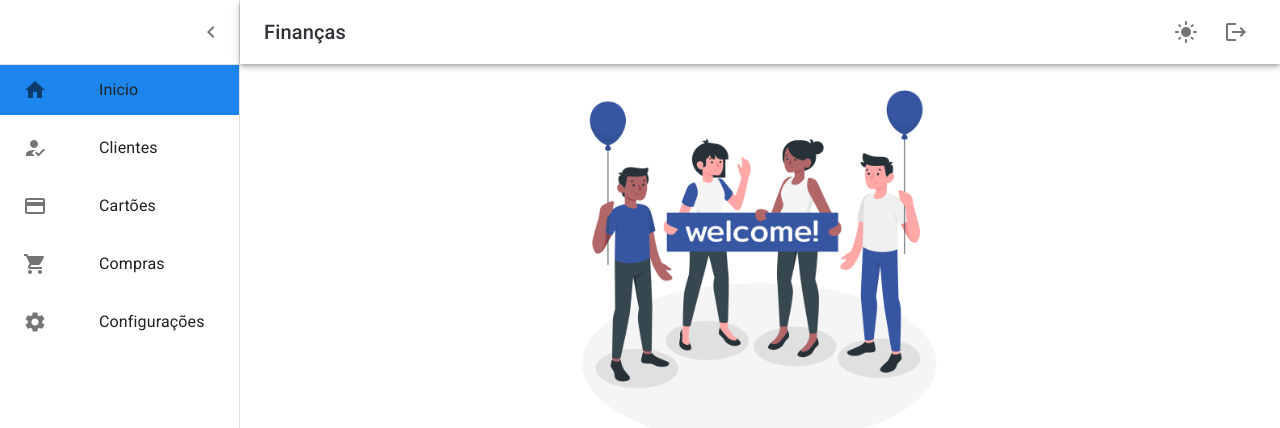
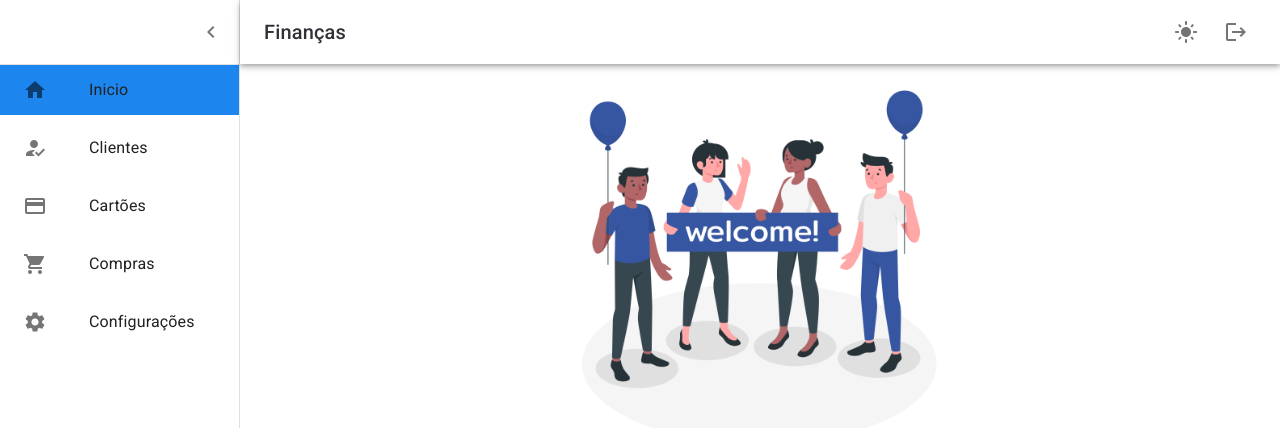
Before and after one commit to josimara-lima2/gerenciandoFinacas, a React (Create React App) app: page / in a window 1280 px wide. Shown: the top 428 px of the page. Built offline with nearby package versions, Linux system fonts and the light colour scheme; sample sign-in values are in the browser's storage.

Commit message:
refactor: componente itemMenuSidebar e styledRegisterELogin

```diff
--- /dev/null
+++ b/src/components/Layout/components/ItemMenuSidebar/ItemMenuSidebar.tsx
@@ -0,0 +1,50 @@
+import React from 'react';
+import { Link as MuiLink } from 'react-router-dom';
+import {
+  styled,
+  Typography,
+  ListItemIcon as MuiListItemIcon,
+} from '@mui/material';
+
+const Link = styled(MuiLink)(({ theme }) => ({
+  width: '100%',
+  textDecoration: 'none',
+  fontSize: theme.spacing(2),
+  borderRadius: 0,
+  color:
+    theme.palette.mode === 'dark'
+      ? theme.palette.grey[100]
+      : theme.palette.grey[900],
+  display: 'flex',
+  justifyContent: 'start',
+  alignItems: 'center',
+  marginBottom: '8px',
+  padding: '3px',
+  height: '50px',
+
+  '&:hover': {
+    opacity: 0.6,
+  },
+}));
+
+const ListItemIcon = styled(MuiListItemIcon)(() => ({
+  margin: '5px 10px 5px 20px',
+}));
+
+type Props = {
+  pathname: string;
+  to: string;
+  Icon: React.ReactNode;
+  title: string;
+};
+
+const ItemMenuSidebar = ({ pathname, to, Icon, title }: Props) => {
+  return (
+    <Link to={to} sx={{ backgroundColor: pathname === to ? '#1C86EE' : '' }}>
+      <ListItemIcon>{Icon}</ListItemIcon>
+      <Typography>{title}</Typography>
+    </Link>
+  );
+};
+
+export default ItemMenuSidebar;
--- a/src/components/Layout/components/Sidebar.tsx
+++ b/src/components/Layout/components/Sidebar.tsx
@@ -1,15 +1,11 @@
-import {
-  Box as MuiBox,
-  styled,
-  Typography,
-  ListItemIcon as MuiListItemIcon,
-} from '@mui/material';
-import { Link as MuiLink, useLocation } from 'react-router-dom';
+import { Box as MuiBox, styled } from '@mui/material';
+import { useLocation } from 'react-router-dom';
 import HomeIcon from '@mui/icons-material/Home';
 import SettingsIcon from '@mui/icons-material/Settings';
 import HowToRegIcon from '@mui/icons-material/HowToReg';
 import CreditCardIcon from '@mui/icons-material/CreditCard';
 import ShoppingCartIcon from '@mui/icons-material/ShoppingCart';
+import ItemMenuSidebar from 'components/Layout/components/ItemMenuSidebar/ItemMenuSidebar';
 
 const Box = styled(MuiBox)(({ theme }) => ({
   // spacing de 1 corresponde a 8px
@@ -19,91 +15,44 @@ const Box = styled(MuiBox)(({ theme }) => ({
   height: `calc(100vh - 65px)`,
 }));
 
-const Link = styled(MuiLink)(({ theme }) => ({
-  width: '100%',
-  textDecoration: 'none',
-  fontSize: theme.spacing(2),
-  borderRadius: 0,
-  color:
-    theme.palette.mode === 'dark'
-      ? theme.palette.grey[100]
-      : theme.palette.grey[900],
-  display: 'flex',
-  justifyContent: 'start',
-  alignItems: 'center',
-  marginBottom: '8px',
-  padding: '3px',
-  height: '50px',
-
-  '&:hover': {
-    opacity: 0.6,
-  },
-}));
-
-const ListItemIcon = styled(MuiListItemIcon)(() => ({
-  margin: '5px 20px',
-}));
-
 export default function Sidebar() {
   const rota = useLocation();
 
   return (
     <Box>
-      <Link
+      <ItemMenuSidebar
+        title="Inicio"
+        Icon={<HomeIcon />}
         to="/"
-        sx={{ backgroundColor: rota.pathname === '/' ? '#1C86EE' : '' }}
-      >
-        <ListItemIcon>
-          <HomeIcon />
-        </ListItemIcon>
-        <Typography>Inicio</Typography>
-      </Link>
+        pathname={rota.pathname}
+      />
 
-      <Link
+      <ItemMenuSidebar
+        title="Clientes"
+        Icon={<HowToRegIcon />}
         to="/clients"
-        sx={{ backgroundColor: rota.pathname === '/clients' ? '#1C86EE' : '' }}
-      >
-        <ListItemIcon>
-          <HowToRegIcon />
-        </ListItemIcon>
-        <Typography>Clientes</Typography>
-      </Link>
+        pathname={rota.pathname}
+      />
 
-      <Link
+      <ItemMenuSidebar
+        title="Cartões"
+        Icon={<CreditCardIcon />}
         to="/credit-card"
-        sx={{
-          backgroundColor: rota.pathname === '/credit-card' ? '#1C86EE' : '',
-        }}
-      >
-        <ListItemIcon>
-          <CreditCardIcon />
-        </ListItemIcon>
-        <Typography>Cartões</Typography>
-      </Link>
+        pathname={rota.pathname}
+      />
 
-      <Link
+      <ItemMenuSidebar
+        title="Compras"
+        Icon={<ShoppingCartIcon />}
         to="/purchases"
-        sx={{
-          backgroundColor: rota.pathname === '/purchases' ? '#1C86EE' : '',
-        }}
-      >
-        <ListItemIcon>
-          <ShoppingCartIcon />
-        </ListItemIcon>
-        <Typography>Compras</Typography>
-      </Link>
-
-      <Link
+        pathname={rota.pathname}
+      />
+      <ItemMenuSidebar
+        title="Configurações"
+        Icon={<SettingsIcon />}
         to="/settings"
-        sx={{
-          backgroundColor: rota.pathname === '/settings' ? '#1C86EE' : '',
-        }}
-      >
-        <ListItemIcon>
-          <SettingsIcon />
-        </ListItemIcon>
-        <Typography>Configurações</Typography>
-      </Link>
+        pathname={rota.pathname}
+      />
     </Box>
   );
 }
--- a/src/pages/Login.tsx
+++ b/src/pages/Login.tsx
@@ -1,13 +1,7 @@
 import {
-  styled,
-  TextField as MuiTextField,
-  Button as MuiButton,
-  Box as MuiBox,
   Typography,
-  Divider,
   IconButton,
   InputAdornment,
-  FormControl as MuiFormControl,
   InputLabel,
   OutlinedInput,
 } from '@mui/material';
@@ -20,69 +14,16 @@ import Alerta from 'components/Alerta/Alerta';
 import useAuth from 'hooks/useAuth';
 import TextField from 'components/TextField/TextField';
 import imgLogin from '../assets/images/login.png';
+import {
+  BoxContainer,
+  BoxForm,
+  BoxImagem,
+  Divider,
+  Button,
+  ButtonLink,
+  FormControl,
+} from './styledRegister_Login';
 
-const FormControl = styled(MuiFormControl)(({ theme }) => ({
-  m: 1,
-  width: '60%',
-  [theme.breakpoints.down('xs')]: {
-    width: '100%',
-  },
-  [theme.breakpoints.down('md')]: {
-    width: '80%',
-  },
-  [theme.breakpoints.up('lg')]: {
-    width: '40%',
-  },
-}));
-
-const Box = styled(MuiBox)(({ theme }) => ({
-  display: 'flex',
-  padding: 0,
-  margin: 0,
-  [theme.breakpoints.down('md')]: {
-    flexDirection: 'column',
-    justifyContent: 'start',
-    alignItems: 'center',
-    height: '80%',
-    marginTop: theme.spacing(35),
-  },
-  [theme.breakpoints.up('md')]: {
-    flexDirection: 'row',
-    justifyContent: 'center',
-    alignItems: 'center',
-    width: '100%',
-    height: '100vh',
-  },
-}));
-
-const BoxImagem = styled(MuiBox)(({ theme }) => ({
-  width: '50%',
-  height: '80%',
-  display: 'flex',
-  alignItems: 'center',
-  [theme.breakpoints.down('md')]: {
-    display: 'none',
-  },
-}));
-
-const Button = styled(MuiButton)(({ theme }) => ({
-  margin: '15px',
-  border: '0.5px solid #1C86EE',
-  borderRadius: '5px',
-  backgroundColor: '#1C86EE',
-  width: '60%',
-  color: '#fafafa',
-  padding: '8px 0',
-  [theme.breakpoints.down('xs')]: {
-    width: '100%',
-  },
-  [theme.breakpoints.down('md')]: {
-    width: '80%',
-  },
-  [theme.breakpoints.up('lg')]: {
-    width: '40%',
-  },
-}));
 export default function Login() {
   const navigate = useNavigate();
   const { signin } = useAuth();
@@ -114,38 +55,20 @@ export default function Login() {
   }
 
   return (
-    <Box>
+    <BoxContainer>
       <BoxImagem>
         <img width="80%" src={imgLogin} alt="loginImg" />
       </BoxImagem>
-      <Divider
-        orientation="vertical"
-        sx={{
-          height: '70%',
-        }}
-      />
-      {/* box de form */}
-      <MuiBox
-        sx={{
-          width: '50%',
-          height: '80%',
-          display: 'flex',
-          flexDirection: 'column',
-          alignItems: 'center',
-          justifyContent: 'center',
-        }}
-      >
+      <Divider orientation="vertical" sx={{}} />
+
+      <BoxForm>
         <Alerta open={open} setOpen={setOpen} message={message} />
-
         <LockOutlinedIcon />
         <Typography variant="h6" sx={{ marginBottom: '16px' }}>
           Sign in
         </Typography>
         <TextField
-          id="email"
-          variant="outlined"
           label="Email"
-          required
           value={email}
           onChange={e => setEmail(e.target.value)}
         />
@@ -176,13 +99,8 @@ export default function Login() {
         <Button variant="contained" onClick={() => handleLogin()}>
           Login
         </Button>
-        <MuiButton
-          sx={{ textDecoration: 'underline' }}
-          onClick={() => linkCadastro()}
-        >
-          Cadastre-se
-        </MuiButton>
-      </MuiBox>
-    </Box>
+        <ButtonLink onClick={() => linkCadastro()}>Cadastre-se</ButtonLink>
+      </BoxForm>
+    </BoxContainer>
   );
 }
--- a/src/pages/TelaCadastro.tsx
+++ b/src/pages/TelaCadastro.tsx
@@ -1,71 +1,21 @@
-import {
-  styled,
-  TextField as MuiTextField,
-  Button as MuiButton,
-  Box as MuiBox,
-  Typography,
-  Divider,
-  Collapse,
-  Alert,
-  IconButton,
-} from '@mui/material';
+import { Typography } from '@mui/material';
 import { useState } from 'react';
 import { useAppDispatch } from 'store';
 import { useNavigate } from 'react-router-dom';
 import LockOutlinedIcon from '@mui/icons-material/LockOutlined';
-import CloseIcon from '@mui/icons-material/Close';
 import TextField from 'components/TextField/TextField';
+import Alerta from 'components/Alerta/Alerta';
 import { fetchApiCadastroUser } from '../store/reducers/user';
 import imgLogin from '../assets/images/login.png';
+import {
+  BoxContainer,
+  BoxForm,
+  BoxImagem,
+  Divider,
+  Button,
+  ButtonLink,
+} from './styledRegister_Login';
 
-const Box = styled(MuiBox)(({ theme }) => ({
-  display: 'flex',
-  padding: 0,
-  margin: 0,
-  [theme.breakpoints.down('md')]: {
-    flexDirection: 'column',
-    justifyContent: 'start',
-    alignItems: 'center',
-    height: '80%',
-    marginTop: theme.spacing(35),
-  },
-  [theme.breakpoints.up('md')]: {
-    flexDirection: 'row',
-    justifyContent: 'center',
-    alignItems: 'center',
-    width: '100%',
-    height: '100vh',
-  },
-}));
-
-const BoxImagem = styled(MuiBox)(({ theme }) => ({
-  width: '50%',
-  height: '80%',
-  display: 'flex',
-  alignItems: 'center',
-  [theme.breakpoints.down('md')]: {
-    display: 'none',
-  },
-}));
-
-const Button = styled(MuiButton)(({ theme }) => ({
-  margin: '15px',
-  border: '0.5px solid #1C86EE',
-  borderRadius: '5px',
-  backgroundColor: '#1C86EE',
-  width: '60%',
-  color: '#fafafa',
-  padding: '8px 0',
-  [theme.breakpoints.down('xs')]: {
-    width: '100%',
-  },
-  [theme.breakpoints.down('md')]: {
-    width: '80%',
-  },
-  [theme.breakpoints.up('lg')]: {
-    width: '40%',
-  },
-}));
 export default function TelaCadastro() {
   const navigate = useNavigate();
   const dispatch = useAppDispatch();
@@ -87,6 +37,7 @@ export default function TelaCadastro() {
         navigate('/login');
       })
       .catch(e => {
+        setOpen(true);
         setMessage(e.message);
       });
   };
@@ -96,101 +47,48 @@ export default function TelaCadastro() {
   }
 
   return (
-    <Box>
-      <BoxImagem
-        sx={{
-          width: '50%',
-          height: '80%',
-
-          display: 'flex',
-          alignItems: 'center',
-        }}
-      >
+    <BoxContainer>
+      <BoxImagem>
         <img width="80%" src={imgLogin} alt="loginImg" />
       </BoxImagem>
-      <Divider
-        orientation="vertical"
-        sx={{
-          height: '70%',
-        }}
-      />
-      <MuiBox
-        sx={{
-          width: '50%',
-          height: '80%',
-          display: 'flex',
-          flexDirection: 'column',
-          alignItems: 'center',
-          justifyContent: 'center',
-        }}
-      >
-        <Collapse in={open}>
-          <Alert
-            severity="error"
-            color="error"
-            action={
-              <IconButton
-                aria-label="close"
-                size="small"
-                onClick={() => {
-                  setOpen(!open);
-                }}
-              >
-                <CloseIcon fontSize="inherit" />
-              </IconButton>
-            }
-            sx={{ mt: 10 }}
-          >
-            {message}
-          </Alert>
-        </Collapse>
+      <Divider orientation="vertical" />
+      <BoxForm>
+        <Alerta open={open} setOpen={setOpen} message={message} />
         <LockOutlinedIcon />
         <Typography variant="h6" sx={{ marginBottom: '16px' }}>
           Register
         </Typography>
         <TextField
-          id="name"
           label="Name"
-          variant="outlined"
           value={name}
-          required
           onChange={e => setName(e.target.value)}
         />
         <TextField
-          id="email"
           label="Email"
-          variant="outlined"
           value={email}
-          required
           onChange={e => setEmail(e.target.value)}
         />
         <TextField
-          id="password"
           label="Password"
-          variant="outlined"
           value={password}
-          required
           onChange={e => setPassword(e.target.value)}
         />
         <TextField
-          id="passwordConfirmation"
           label="Password_Confirmation"
-          variant="outlined"
           value={passwordConfirmation}
-          required
           onChange={e => setPasswordConfirmation(e.target.value)}
         />
 
         <Button variant="contained" onClick={() => handleCadastroUser()}>
           Cadastrar
         </Button>
-        <MuiButton
+        <ButtonLink
           sx={{ textDecoration: 'underline' }}
           onClick={() => linkLogin()}
         >
           Login
-        </MuiButton>
-      </MuiBox>
-    </Box>
+        </ButtonLink>
+      </BoxForm>
+    </BoxContainer>
   );
 }
--- /dev/null
+++ b/src/pages/styledRegister_Login.tsx
@@ -0,0 +1,87 @@
+import {
+  styled,
+  Button as MuiButton,
+  Box as MuiBox,
+  Divider as MuiDivider,
+  FormControl as MuiFormControl,
+} from '@mui/material';
+
+export const FormControl = styled(MuiFormControl)(({ theme }) => ({
+  m: 1,
+  width: '60%',
+  [theme.breakpoints.down('xs')]: {
+    width: '100%',
+  },
+  [theme.breakpoints.down('md')]: {
+    width: '80%',
+  },
+  [theme.breakpoints.up('lg')]: {
+    width: '40%',
+  },
+}));
+
+export const BoxContainer = styled(MuiBox)(({ theme }) => ({
+  display: 'flex',
+  padding: 0,
+  margin: 0,
+  [theme.breakpoints.down('md')]: {
+    flexDirection: 'column',
+    justifyContent: 'start',
+    alignItems: 'center',
+    height: '80%',
+    marginTop: theme.spacing(35),
+  },
+  [theme.breakpoints.up('md')]: {
+    flexDirection: 'row',
+    justifyContent: 'center',
+    alignItems: 'center',
+    width: '100%',
+    height: '100vh',
+  },
+}));
+
+export const BoxImagem = styled(MuiBox)(({ theme }) => ({
+  width: '50%',
+  height: '80%',
+  display: 'flex',
+  alignItems: 'center',
+  [theme.breakpoints.down('md')]: {
+    display: 'none',
+  },
+}));
+
+export const Button = styled(MuiButton)(({ theme }) => ({
+  margin: '15px',
+  border: '0.5px solid #1C86EE',
+  borderRadius: '5px',
+  backgroundColor: '#1C86EE',
+  width: '60%',
+  color: '#fafafa',
+  padding: '8px 0',
+  [theme.breakpoints.down('xs')]: {
+    width: '100%',
+  },
+  [theme.breakpoints.down('md')]: {
+    width: '80%',
+  },
+  [theme.breakpoints.up('lg')]: {
+    width: '40%',
+  },
+}));
+
+export const BoxForm = styled(MuiBox)(() => ({
+  width: '50%',
+  height: '80%',
+  display: 'flex',
+  flexDirection: 'column',
+  alignItems: 'center',
+  justifyContent: 'center',
+}));
+
+export const Divider = styled(MuiDivider)(() => ({
+  height: '70%',
+}));
+
+export const ButtonLink = styled(MuiButton)(() => ({
+  textDecoration: 'underline',
+}));
```
Also changed, not shown: src/components/TextField/TextField.tsx (+20 -2 lines).
